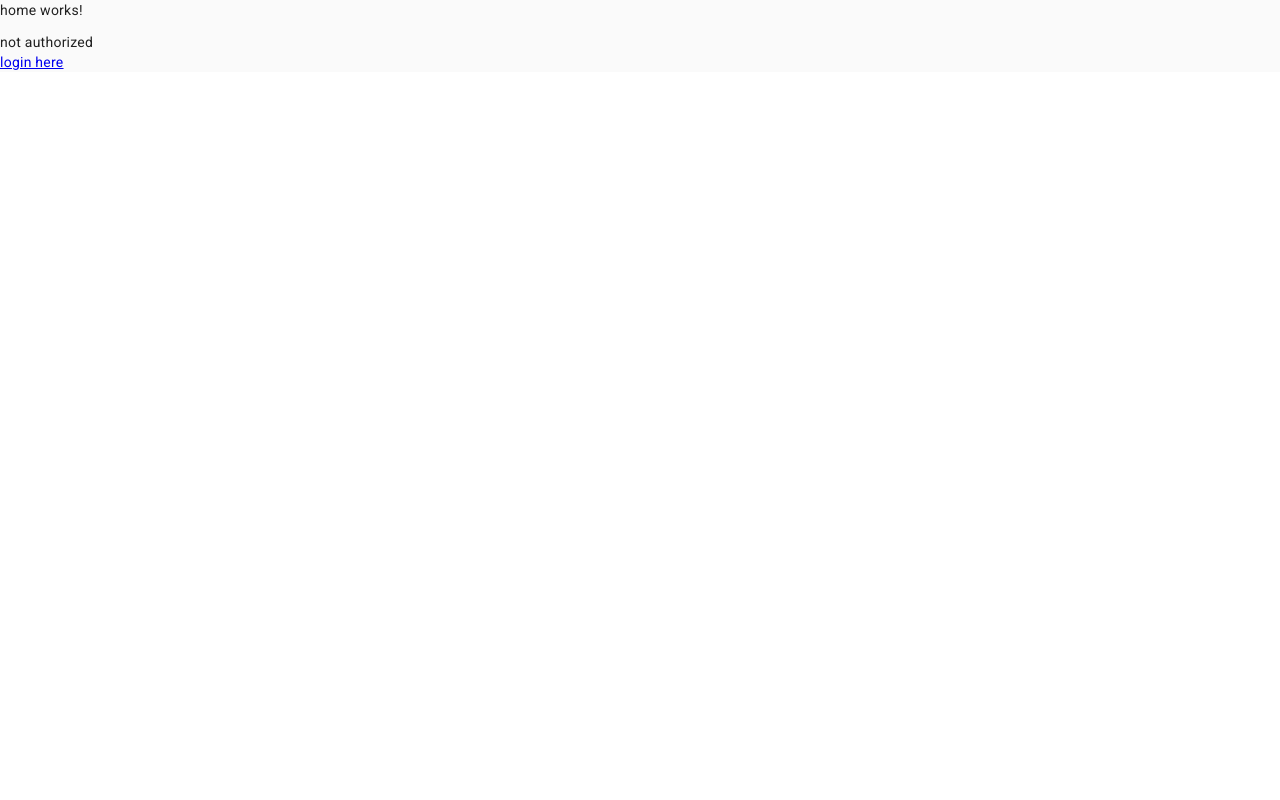
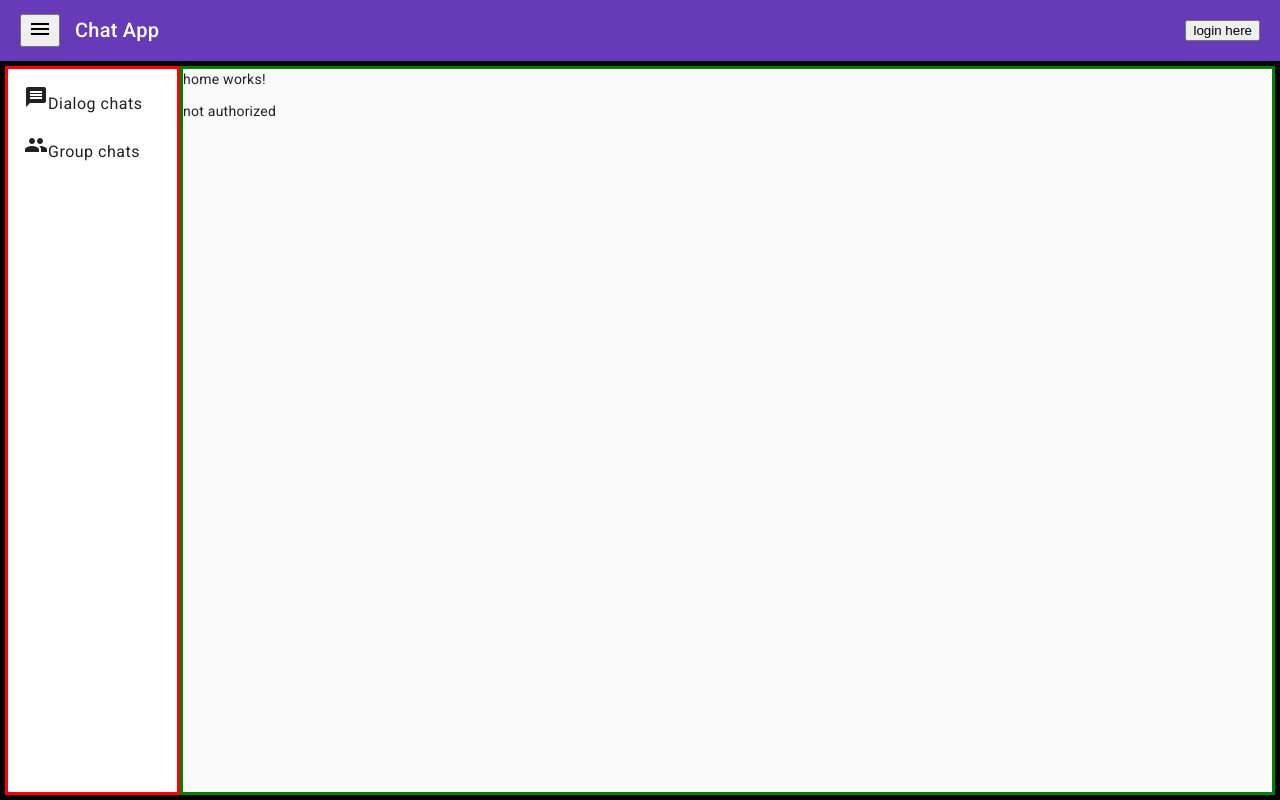
Before and after one commit to OlegKarapysh/ChatAppModern, an Angular app in the folder frontend/: page /home in a window 1280 px wide. Built offline with nearby package versions, Linux system fonts and the light colour scheme.

Commit message:
Styling home page

```diff
--- a/frontend/src/app/modules/home/home-page/home.component.html
+++ b/frontend/src/app/modules/home/home-page/home.component.html
@@ -1,16 +1,43 @@
-<mat-sidenav-container>
-    <mat-sidenav>
-        <div>nav</div>
+<div class="main-container">
+    <mat-toolbar class="app-header" color="primary">
+        <button mat-icon-button (click)="sidenav.toggle()">
+            <mat-icon>menu</mat-icon>
+        </button>
+
+        <h1>Chat App</h1>
+
+        <div class="login-logout-links">
+            @if (isAuth() | async) {
+            <button (click)="logout()">logout</button>
+            } @else {
+            <button routerLink="/auth/login">login here</button>
+            }
+        </div>
+    </mat-toolbar>
+
+    <mat-sidenav-container class="body-container">
+        <mat-sidenav class="side-navigation" #sidenav mode="side" opened="true">
+            <mat-list>
+                <mat-list-item class="nav-item" routerLink="chats/dialogs" routerLinkActive="nav-active">
+                    <mat-icon class="nav-icon">message</mat-icon>
+                    <span class="nav-name">Dialog chats</span>
+                </mat-list-item>
+
+                <mat-list-item class="nav-item" routerLink="chats/groups" routerLinkActive="nav-active">
+                    <mat-icon class="nav-icon">group</mat-icon>
+                    <span class="nav-name">Group chats</span>
+                </mat-list-item>
+            </mat-list>
         </mat-sidenav>
-    <mat-sidenav-content>
+        <mat-sidenav-content class="content-container">
             <p>home works!</p>
             @if (isAuth() | async) {
             <div>hello, {{ getUserId() }}</div>
-        <button (click)="logout()">logout</button>
             } @else {
             <div>not authorized</div>
-        <a routerLink="/auth/login">login here</a>
             }
             <router-outlet />
         </mat-sidenav-content>
     </mat-sidenav-container>
+
+</div>
--- a/frontend/src/app/modules/home/home-page/home.component.scss
+++ b/frontend/src/app/modules/home/home-page/home.component.scss
@@ -0,0 +1,64 @@
+.main-container {
+    display: flex;
+    flex-direction: column;
+    width: 100%;
+    min-width: 100%;
+    height: 100%;
+    min-height: 100%;
+}
+
+.app-header {
+    display: grid;
+    grid-template-columns: auto 1fr 1fr;
+    position: sticky;
+    gap: 15px;
+    padding: 10px 20px;
+}
+
+.login-logout-links {
+    display: flex;
+    justify-content: end;
+}
+
+.body-container {
+    display: flex;
+    flex-direction: row;
+    width: 100%;
+    height: 100%;
+    border: solid black 5px;
+}
+
+.side-navigation {
+    display: block;
+    min-width: 175px;
+    max-width: 200px;
+    border: solid red 3px;
+}
+
+.content-container {
+    display: block;
+    width: 100%;
+    height: 100%;
+    overflow-y: auto;
+    border: solid green 3px;
+}
+
+.nav-item {
+    text-decoration: none;
+    text-align: top;
+    align-items: center;
+    font-size: large;
+    &:hover {
+        color: darkblue;
+        cursor: pointer;
+        background-color: gray;
+    }
+}
+
+.nav-active {
+    background-color: lightgray;
+}
+
+.nav-name {
+    text-align: center;
+}
--- /dev/null
+++ b/frontend/src/app/modules/home/home-page/navigation-menu/navigation-menu.component.html
@@ -0,0 +1 @@
+<p>navigation-menu works!</p>
--- /dev/null
+++ b/frontend/src/app/modules/home/home-page/navigation-menu/navigation-menu.component.ts
@@ -0,0 +1,11 @@
+import { ChangeDetectionStrategy, Component } from '@angular/core';
+
+@Component({
+  selector: 'chat-navigation-menu',
+  templateUrl: './navigation-menu.component.html',
+  styleUrl: './navigation-menu.component.scss',
+  changeDetection: ChangeDetectionStrategy.OnPush
+})
+export class NavigationMenuComponent {
+
+}
```
Also changed, not shown: frontend/src/app/modules/home/home.module.ts (+13 -3 lines), frontend/src/app/modules/home/home-page/navigation-menu/navigation-menu.component.scss (added). Lines whose indentation alone changed are shown as unchanged.
